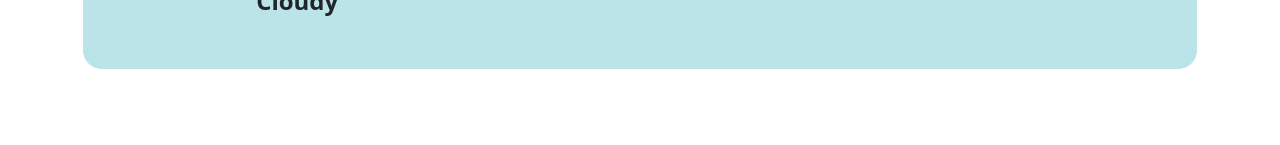
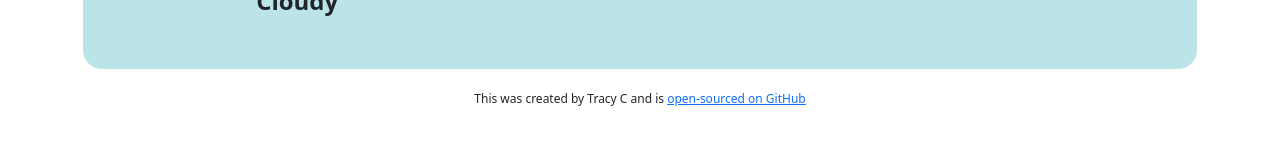
Before and after one commit to tch-sc/weather-react-app, a React (Create React App) app: page / in a window 1280 px wide. Shown: the part 483-628 px from the top of the page. Built offline with nearby package versions, Linux system fonts and the light colour scheme.

Commit message:
Add link to GitHub repo to footer

```diff
--- a/public/index.html
+++ b/public/index.html
@@ -13,6 +13,7 @@
       integrity="sha384-9ndCyUaIbzAi2FUVXJi0CjmCapSmO7SnpJef0486qhLnuZ2cdeRhO02iuK6FUUVM"
       crossorigin="anonymous"
     />
+    <link rel="stylesheet" href="%PUBLIC_URL%/style.css" />
     <!--
       manifest.json provides metadata used when your web app is added to the
       homescreen on Android. See https://developers.google.com/web/fundamentals/engage-and-retain/web-app-manifest/
@@ -32,9 +33,7 @@
   </head>
 
   <body>
-    <noscript>
-      You need to enable JavaScript to run this app.
-    </noscript>
+    <noscript> You need to enable JavaScript to run this app. </noscript>
     <div class="container">
       <div id="root"></div>
     </div>
@@ -48,5 +47,11 @@
       To begin the development, run `npm start` or `yarn start`.
       To create a production bundle, use `npm run build` or `yarn build`.
     -->
+    <div id="coder">
+      This was created by Tracy C and is
+      <a href="https://github.com/tch-sc/weather-react-app" target="_blank"
+        >open-sourced on GitHub</a
+      >
+    </div>
   </body>
 </html>
--- /dev/null
+++ b/public/style.css
@@ -0,0 +1,5 @@
+#coder {
+  font-size: 12px;
+  padding: 20px 0px;
+  text-align: center;
+}
```
